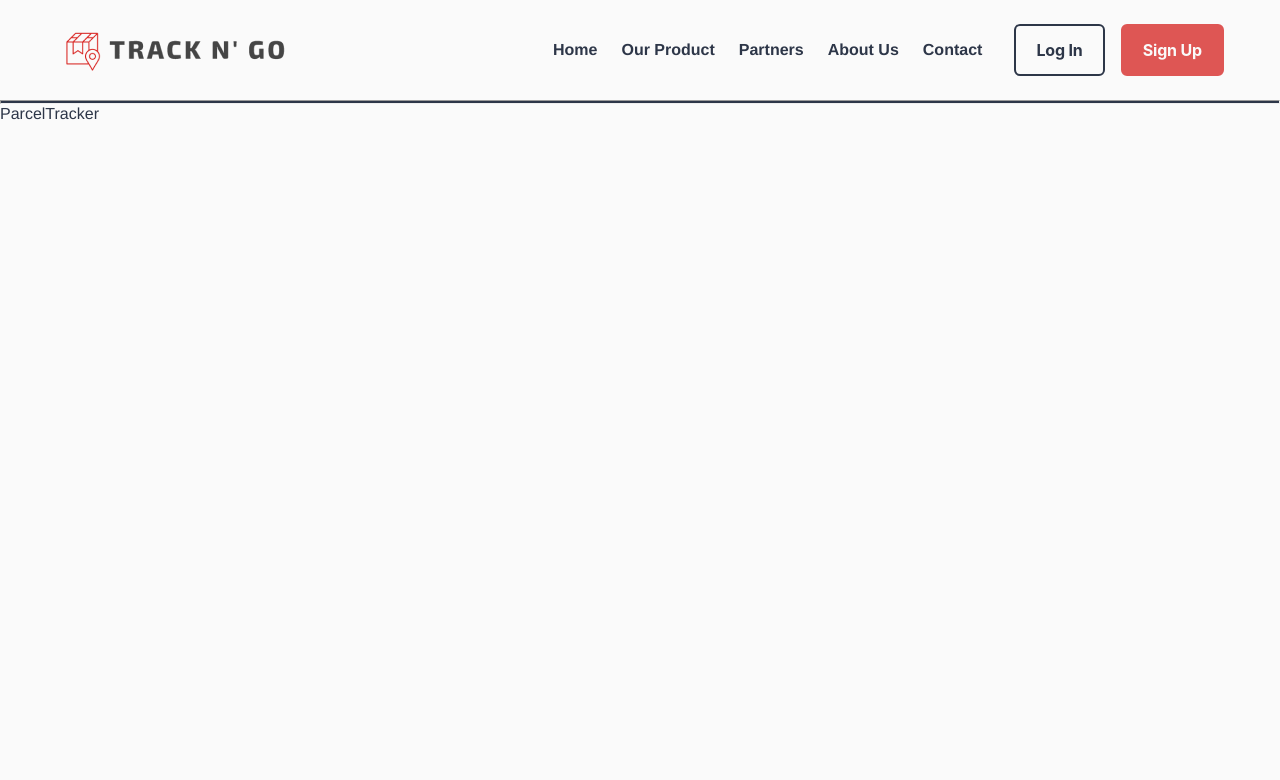
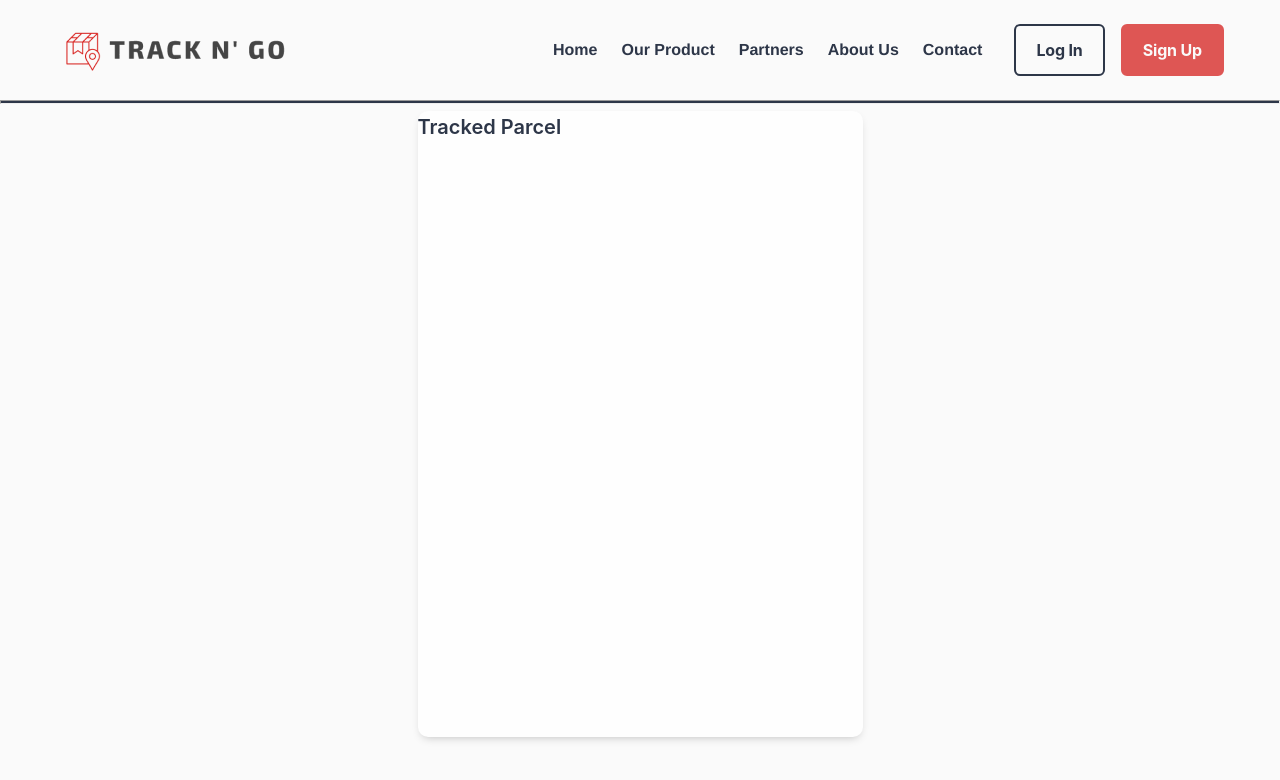
Before and after one commit to Hitagi7/Track-N-Go, a React (Vite) app: page /parceltracker in a window 1280 px wide. Shown: the top 780 px of the page. Built offline with nearby package versions, Linux system fonts and the light colour scheme.

Commit message:
feat: parcel tracker page

```diff
--- a/src/components/landingpage/Container1.jsx
+++ b/src/components/landingpage/Container1.jsx
@@ -1,7 +1,6 @@
 import { useState } from 'react'
 import { Link } from 'react-router-dom';
 import './Container1.css'
-import Header from './Header';
 
 function Container1() {
 
--- a/src/components/landingpage/Header.jsx
+++ b/src/components/landingpage/Header.jsx
@@ -2,10 +2,6 @@ import { useRef } from 'react'
 import './Header.css'
 import ButtonStack from '../ButtonStack'
 import { Link } from 'react-router-dom'
-import Container1 from './Container1'
-import Container2 from './Container2'
-import Container3 from './Container3'
-import Container4 from './Container4'
 
 
 function Header() {
--- a/src/components/pages/ParcelTracker.jsx
+++ b/src/components/pages/ParcelTracker.jsx
@@ -1,12 +1,13 @@
 import React from 'react'
 import Header from '../landingpage/Header'
+import ParcelTrackerContainer from '../parceltracker/ParcelTrackerContainer'
 
 function ParcelTracker() {
   return (
-    <div >
+    <div className="ParcelTracker">
         <Header/>
         <hr/>
-        <div>ParcelTracker</div>
+        <ParcelTrackerContainer/>
     </div>
   )
 }
--- /dev/null
+++ b/src/components/parceltracker/ParcelTrackerContainer.css
@@ -0,0 +1,6 @@
+.ParcelTrackerContainer {
+    display: flex;
+    justify-content: center;
+    align-items: center;
+    min-height: 80vh;
+}
--- /dev/null
+++ b/src/components/parceltracker/ParcelTrackerContainer.jsx
@@ -0,0 +1,13 @@
+import React from 'react'
+import './ParcelTrackerContainer.css'
+import TrackedParcel from './TrackedParcel'
+
+function ParcelTrackerContainer() {
+  return (
+    <div className="ParcelTrackerContainer">
+        <TrackedParcel />
+    </div>
+  )
+}
+
+export default ParcelTrackerContainer
--- /dev/null
+++ b/src/components/parceltracker/TrackedParcel.css
@@ -0,0 +1,12 @@
+.TrackedParcel {
+    display: flex;
+    flex-direction: column;
+    justify-content: flex-start;
+    width: 27.8125rem;
+    height: 39.125rem;
+    flex-shrink: 0;
+    border-radius: 0.625rem;
+    background: #FEFEFE;
+    box-shadow: 0px 4px 9.8px -4px rgba(0, 0, 0, 0.25);
+    gap: 1.6rem;
+}
--- /dev/null
+++ b/src/components/parceltracker/TrackedParcel.jsx
@@ -0,0 +1,12 @@
+import React from 'react'
+import './TrackedParcel.css'
+
+function TrackedParcel() {
+  return (
+    <div className="TrackedParcel">
+        <p className="font-20 font-semibold">Tracked Parcel</p>
+    </div>
+  )
+}
+
+export default TrackedParcel
--- a/src/index.jsx
+++ b/src/index.jsx
@@ -14,8 +14,8 @@ const router = createBrowserRouter([
         element: <App/>,
     },
     {
-        path: "/ParcelTracker",
-        element: <ParcelTracker/>,
+        path: "/parceltracker",
+        element: <ParcelTracker />,
     },
   ]);
 
```
Also changed, not shown: src/components/parceltracker/Parcel.jsx (added).
